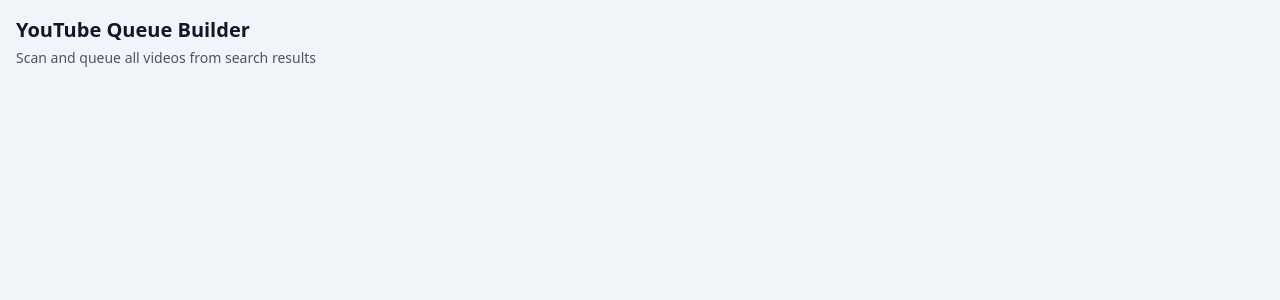
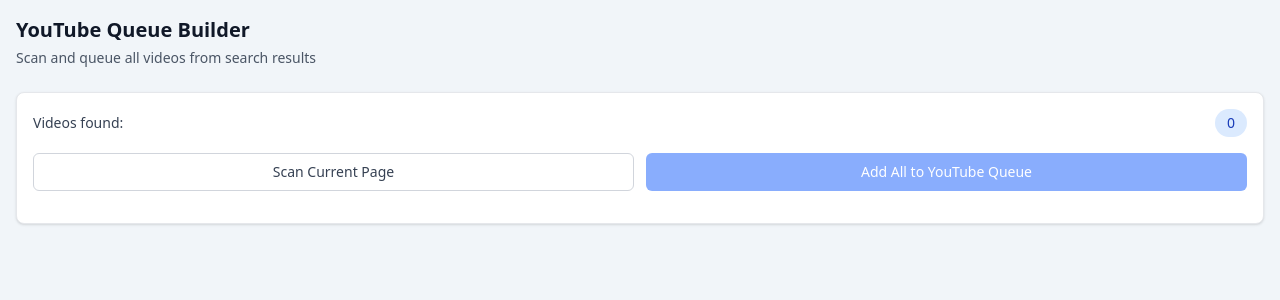
Before and after one commit to kabirkhyrul/youtube-queue-builder, a Vue app: page / in a window 1280 px wide. Shown: the top 300 px of the page. Built offline with nearby package versions, Linux system fonts and the light colour scheme.

Commit message:
feat: Add controls component and basic functionality

```diff
--- a/src/App.vue
+++ b/src/App.vue
@@ -1,16 +1,157 @@
 <script setup>
-import { ref } from "vue";
+import { ref, computed } from "vue";
 import Header from "./components/Header.vue";
 import Notifications from "./components/Notifications.vue";
+import Controls from "./components/Controls.vue";
 
+// Reactive State
 const successMessage = ref("");
 const errorMessage = ref("");
+const videos = ref([]);
+const isLoading = ref(false);
+const sortBy = ref("duration");
+const channelFilter = ref([]);
+
+// This is a placeholder. In a real extension, you'd check if the current tab is a YouTube search page.
+const canScan = computed(() => true);
+
+const scanButtonText = computed(() => {
+    if (isLoading.value) return "Scanning...";
+    if (videos.value.length > 0) return "Scan Again";
+    return "Scan Current Page";
+});
+
+const uniqueChannels = computed(() => {
+    const channelNames = videos.value.map((video) => video.channel);
+    return [...new Set(channelNames)].sort();
+});
+
+const filteredVideos = computed(() => {
+    let processedVideos = [...videos.value];
+
+    // Filter by selected channels
+    if (channelFilter.value.length > 0) {
+        processedVideos = processedVideos.filter((video) =>
+            channelFilter.value.includes(video.channel),
+        );
+    }
+
+    // Sort the videos
+    processedVideos.sort((a, b) => {
+        switch (sortBy.value) {
+            case "duration":
+                return b.duration - a.duration; // Descending
+            case "views":
+                return b.views - a.views; // Descending
+            case "title":
+                return a.title.localeCompare(b.title); // Ascending
+            case "channel":
+                return a.channel.localeCompare(b.channel); // Ascending
+            default:
+                return 0;
+        }
+    });
+
+    return processedVideos;
+});
+
+// Mock function to simulate scanning the page for videos
+const scanCurrentPage = async () => {
+    isLoading.value = true;
+    errorMessage.value = "";
+    successMessage.value = "";
+    videos.value = [];
+    channelFilter.value = [];
+
+    // Simulate an async operation like talking to a content script
+    await new Promise((resolve) => setTimeout(resolve, 1000));
+
+    // Mock data for demonstration purposes
+    videos.value = [
+        {
+            id: "v1",
+            title: "Getting Started with Vue 3",
+            channel: "Vue Mastery",
+            duration: 725,
+            views: 102345,
+        },
+        {
+            id: "v2",
+            title: "A Funky Beat",
+            channel: "Music Producer",
+            duration: 185,
+            views: 54321,
+        },
+        {
+            id: "v3",
+            title: "How to Build a Chrome Extension",
+            channel: "Expert Coder",
+            duration: 1250,
+            views: 250123,
+        },
+        {
+            id: "v4",
+            title: "Vue 3 Composition API in Depth",
+            channel: "Vue Mastery",
+            duration: 2430,
+            views: 80456,
+        },
+        {
+            id: "v5",
+            title: "Unreal Engine 5 for Beginners",
+            channel: "Game Dev",
+            duration: 3610,
+            views: 500890,
+        },
+        {
+            id: "v6",
+            title: "Another Video by Expert Coder",
+            channel: "Expert Coder",
+            duration: 620,
+            views: 150000,
+        },
+    ];
+
+    successMessage.value = `Found ${videos.value.length} videos on the page.`;
+    isLoading.value = false;
+};
+
+// Mock function to simulate adding videos to the YouTube queue
+const addCurrentToQueue = async () => {
+    if (filteredVideos.value.length === 0) return;
+
+    isLoading.value = true;
+    errorMessage.value = "";
+    successMessage.value = "";
+
+    // Simulate an async operation
+    await new Promise((resolve) => setTimeout(resolve, 1500));
+
+    successMessage.value = `Successfully added ${filteredVideos.value.length} videos to your queue.`;
+
+    // Clear the list after adding to the queue
+    videos.value = [];
+    channelFilter.value = [];
+    isLoading.value = false;
+};
 </script>
 
 <template>
     <Header />
     <Notifications
-        :successMessage="successMessage"
-        :errorMessage="errorMessage"
+        :success-message="successMessage"
+        :error-message="errorMessage"
+    />
+    <Controls
+        :videos="videos"
+        :filtered-videos="filteredVideos"
+        :can-scan="canScan"
+        :is-loading="isLoading"
+        :scan-button-text="scanButtonText"
+        :unique-channels="uniqueChannels"
+        v-model:sort-by="sortBy"
+        v-model:channel-filter="channelFilter"
+        @scan-page="scanCurrentPage"
+        @add-to-queue="addCurrentToQueue"
     />
 </template>
--- /dev/null
+++ b/src/components/Controls.vue
@@ -0,0 +1,141 @@
+<template>
+    <!-- Controls Section -->
+    <div
+        class="bg-white rounded-lg p-4 border border-gray-200 mb-4 sticky top-0 z-10 shadow-sm"
+    >
+        <div class="flex items-center justify-between mb-4">
+            <span class="text-sm font-medium text-gray-700"
+                >Videos found:</span
+            >
+            <span
+                class="bg-blue-100 text-blue-800 text-sm font-medium px-3 py-1 rounded-full"
+                >{{ filteredVideos.length }}</span
+            >
+        </div>
+
+        <div class="flex justify-between gap-3 mb-4">
+            <button
+                @click="$emit('scanCurrentPage')"
+                :disabled="!canScan || isLoading"
+                class="w-full px-4 py-2 text-sm font-medium text-gray-700 bg-white border border-gray-300 rounded-md hover:bg-gray-50 focus:outline-none focus:ring-2 focus:ring-offset-2 focus:ring-blue-500 disabled:opacity-50 disabled:cursor-not-allowed"
+            >
+                {{ scanButtonText }}
+            </button>
+
+            <button
+                @click="$emit('addCurrentToQueue')"
+                :disabled="filteredVideos.length === 0 || isLoading"
+                class="w-full px-4 py-2 text-sm font-medium text-white bg-blue-600 border border-transparent rounded-md hover:bg-blue-700 focus:outline-none focus:ring-2 focus:ring-offset-2 focus:ring-blue-500 disabled:opacity-50 disabled:cursor-not-allowed"
+            >
+                Add All to YouTube Queue
+            </button>
+        </div>
+
+        <!-- Filters and Sort -->
+        <div v-if="videos.length > 0" class="grid grid-cols-1 gap-3">
+            <div>
+                <label class="block text-xs font-medium text-gray-700 mb-1"
+                    >Sort by:</label
+                >
+                <select
+                    :value="sortBy"
+                    @input="$emit('update:sortBy', $event.target.value)"
+                    class="w-full text-sm border border-gray-300 rounded px-3 py-2"
+                >
+                    <option value="duration">Duration</option>
+                    <option value="title">Title</option>
+                    <option value="channel">Channel</option>
+                    <option value="views">Views</option>
+                </select>
+            </div>
+            <div>
+                <label class="block text-xs font-medium text-gray-700 mb-1"
+                    >Filter by channels:</label
+                >
+                <select
+                    :value="channelFilter"
+                    @input="handleChannelFilterChange"
+                    multiple
+                    class="w-full text-sm border border-gray-300 rounded px-3 py-2 min-h-[80px]"
+                >
+                    <option
+                        v-for="channel in uniqueChannels"
+                        :key="channel"
+                        :value="channel"
+                    >
+                        {{ channel }}
+                    </option>
+                </select>
+                <div
+                    v-if="channelFilter.length > 0"
+                    class="mt-1 flex items-center justify-between"
+                >
+                    <span class="text-xs text-gray-500">
+                        {{ channelFilter.length }} channel{{
+                            channelFilter.length > 1 ? "s" : ""
+                        }}
+                        selected
+                    </span>
+                    <button
+                        @click="$emit('update:channelFilter', [])"
+                        class="text-xs text-blue-600 hover:text-blue-800"
+                    >
+                        Clear all
+                    </button>
+                </div>
+            </div>
+        </div>
+    </div>
+</template>
+
+<script setup>
+import { computed } from 'vue';
+
+const props = defineProps({
+    filteredVideos: {
+        type: Array,
+        required: true,
+    },
+    canScan: {
+        type: Boolean,
+        required: true,
+    },
+    isLoading: {
+        type: Boolean,
+        required: true,
+    },
+    scanButtonText: {
+        type: String,
+        required: true,
+    },
+    videos: {
+        type: Array,
+        required: true,
+    },
+    sortBy: {
+        type: String,
+        required: true,
+    },
+    channelFilter: {
+        type: Array,
+        required: true,
+    },
+    uniqueChannels: {
+        type: Array,
+        required: true,
+    },
+});
+
+const emit = defineEmits([
+    'scanCurrentPage',
+    'addCurrentToQueue',
+    'update:sortBy',
+    'update:channelFilter',
+]);
+
+const handleChannelFilterChange = (event) => {
+    const selectedOptions = Array.from(event.target.selectedOptions).map(option => option.value);
+    emit('update:channelFilter', selectedOptions);
+};
+
+</script>
```
Also changed, not shown: 2 other files (tests, documents, lock files or other folders).
